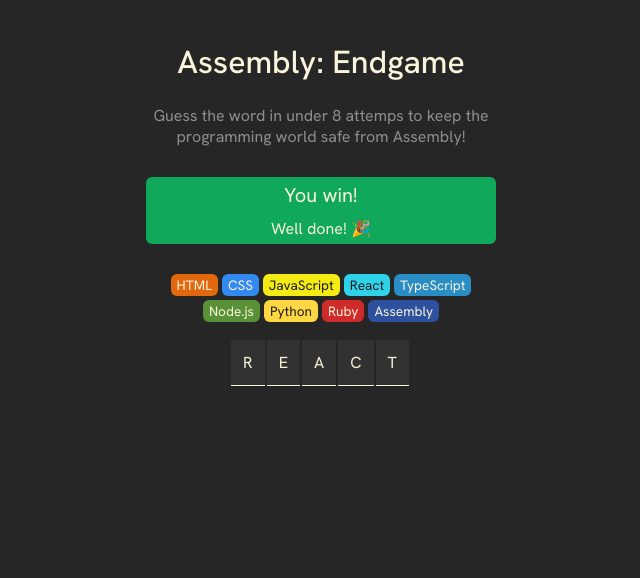
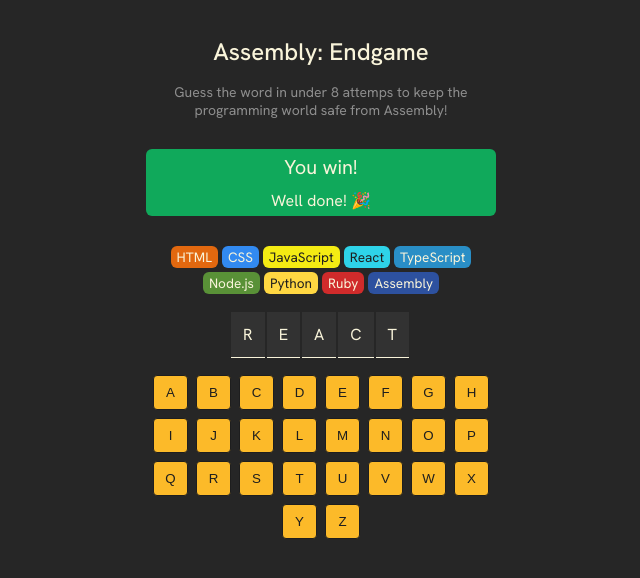
Before and after one commit to yvnks/assembly-endgame, a React (Vite) app: page / in a window 1280 px wide. Shown: the top 578 px of the page, without its empty margins (319-959 px from the left). Built offline with nearby package versions, Linux system fonts and the light colour scheme.

Commit message:
feat: enhance Hangman game layout with keyboard and word display improvements

```diff
--- a/App.jsx
+++ b/App.jsx
@@ -4,19 +4,29 @@ import { useState } from "react";
 export default function Hangman() {
   const [currentWord, setCurrentWord] = useState("react");
 
+  const alphabet = "abcdefghijklmnopqrstuvwxyz";
+
   const wordStr = () =>
-    currentWord
+    currentWord.split("").map((letter, idx) => (
+      <span key={idx} className="letter">
+        {letter.toUpperCase()}
+      </span>
+    ));
+
+  const alphabetKeyboard = () =>
+    alphabet
       .split("")
-      .map((letter) => <span className="letter">{letter.toUpperCase()}</span>);
+      .map((letter) => <button key={letter}>{letter.toUpperCase()}</button>);
 
   return (
     <main>
       <header>
-        <h1 className="title">Assembly: Endgame</h1>
-        <p className="info">
+        <h1>Assembly: Endgame</h1>
+        <p>
           Guess the word in under 8 attemps to keep the programming world safe
           from Assembly!
         </p>
+      </header>
 
     <section className="game-status">
         <h2>You win!</h2>
@@ -37,9 +47,9 @@ export default function Hangman() {
         </span>
         ))}
     </div>
-      </header>
 
       <section className="word-container">{wordStr()}</section>
+      <section className="keyboard">{alphabetKeyboard()}</section>
     </main>
   );
 }
--- a/index.css
+++ b/index.css
@@ -13,17 +13,20 @@ body {
   justify-content: center;
 }
 
-header > .title {
+header {
     text-align: center;
-  font-size: 2rem;
+}
+
+header > p {
+  max-width: 350px;
+  color: #8e8e8e;
+  font-size: 0.875rem;
+}
+
+header > h1 {
+  font-size: 1.5rem;
   font-weight: 500;
   color: #f9f4da;
-}
-
-header > .info {
-  max-width: 350px;
-  text-align: center;
-  color: #8e8e8e;
 }
 
 section.game-status {
@@ -67,8 +70,26 @@ section.game-status > p {
 
 .letter {
   background-color: #323232;
-    color: #F9F4DA;
+  color: #f9f4da;
   padding: 12px;
-    border-bottom: 1px solid #F9F4DA;
+  border-bottom: 1px solid #f9f4da;
   margin-right: 2px;
 }
+
+section.keyboard {
+  max-width: 350px;
+  display: flex;
+  justify-content: center;
+  flex-wrap: wrap;
+  gap: 8px;
+}
+
+.keyboard > button {
+  cursor: pointer;
+  background-color: #fcba29;
+  color: #1e1e1e;
+  border: 1px solid #1e1e1e;
+  border-radius: 4px;
+  width: 35px;
+  height: 35px;
+}
```
Lines whose indentation alone changed are shown as unchanged.
